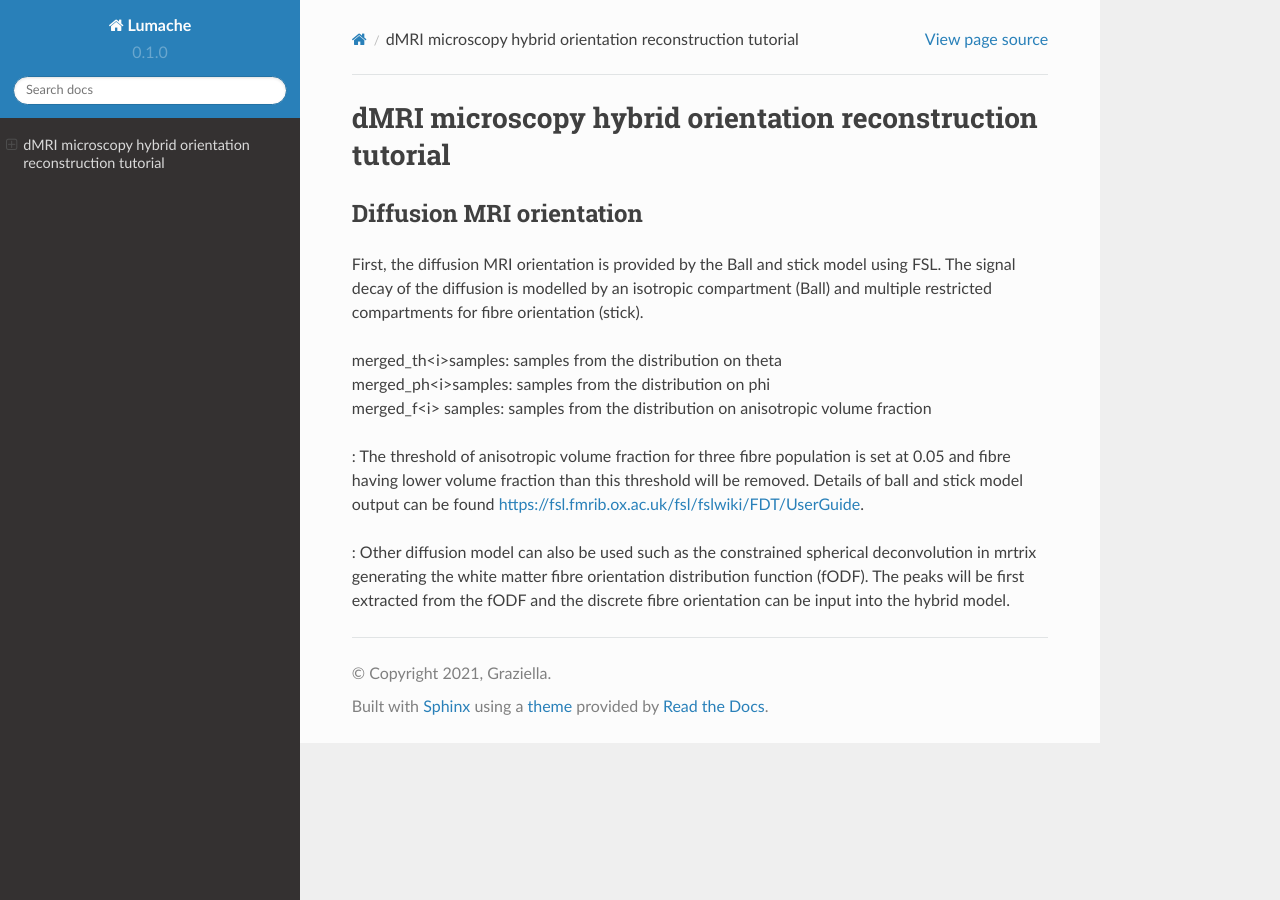
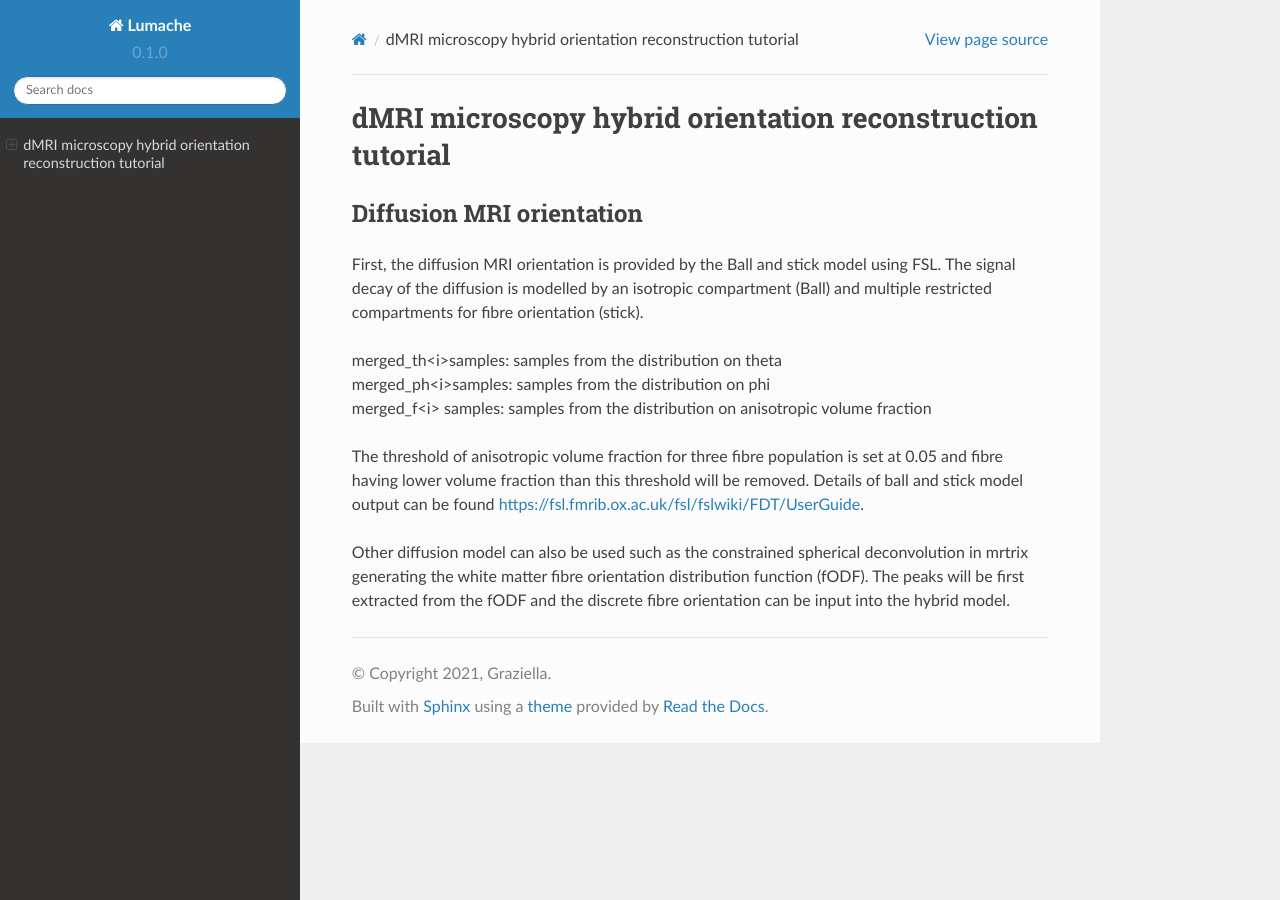
Before and after one commit to Silei-Silei/Hybrid_tractography_tutorial, a Sphinx documentation site: the page built from docs/source/index.rst, in a window 1280 px wide. Built offline with Sphinx 7.4.7 and the Read the Docs theme 2.0.0, drawn with Linux system fonts in a browser that asks for light colours.

```diff
--- a/docs/source/index.rst
+++ b/docs/source/index.rst
@@ -10,6 +10,8 @@ First, the diffusion MRI orientation is provided by the Ball and stick model usi
 | merged_ph<i>samples: samples from the distribution on phi
 | merged_f<i> samples: samples from the distribution on anisotropic volume fraction
 
-: The threshold of anisotropic volume fraction for three fibre population is set at 0.05 and fibre having lower volume fraction than this threshold will be removed. Details of ball and stick model output can be found https://fsl.fmrib.ox.ac.uk/fsl/fslwiki/FDT/UserGuide.
 
-: Other diffusion model can also be used such as the constrained spherical deconvolution in mrtrix generating the white matter fibre orientation distribution function (fODF). The peaks will be first extracted from the fODF and the discrete fibre orientation can be input into the hybrid model.
+The threshold of anisotropic volume fraction for three fibre population is set at 0.05 and fibre having lower volume fraction than this threshold will be removed. Details of ball and stick model output can be found https://fsl.fmrib.ox.ac.uk/fsl/fslwiki/FDT/UserGuide.
+
+
+Other diffusion model can also be used such as the constrained spherical deconvolution in mrtrix generating the white matter fibre orientation distribution function (fODF). The peaks will be first extracted from the fODF and the discrete fibre orientation can be input into the hybrid model.
```
